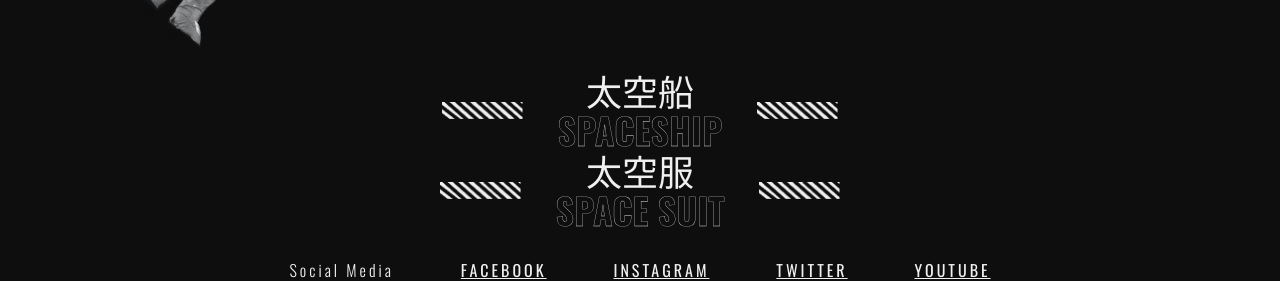
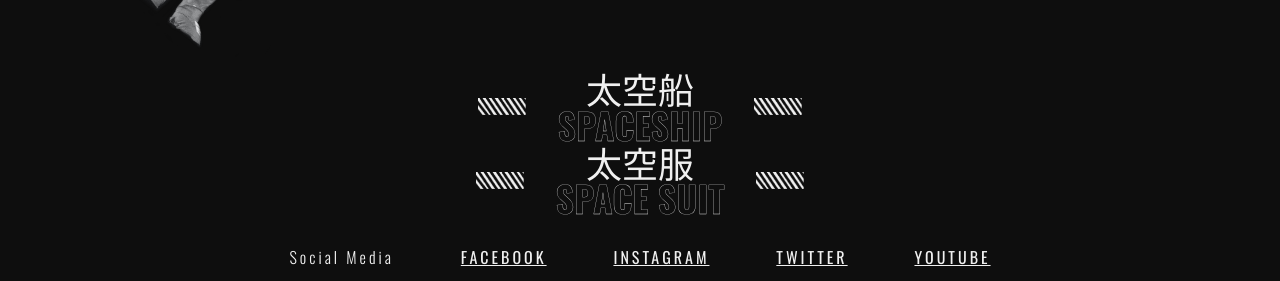
Before and after one commit to Hsu-28/PlanetVoyager, a Vue app: page /technology in a window 1280 px wide. Shown: the part 1099-1380 px from the top of the page. Built offline with nearby package versions, Linux system fonts and the light colour scheme; what view-ui-plus would draw is missing.

Commit message:
SectionTitle RWD 做完

```diff
--- a/src/assets/sass/page/_destination.scss
+++ b/src/assets/sass/page/_destination.scss
@@ -1,29 +1,36 @@
-body{
+body {
     background-color: black;
 }
-h1{
-    font-size: $h1-l;
+
+h1 {
+    font-size: $h1-s;
     color: $white;
     display: flex;
     flex-direction: column;
     align-items: center;
     justify-content: center;
 }
-.h1-ch{
-    writing-mode:vertical-lr;
+
+
+.h1-ch {
+    writing-mode: vertical-lr;
 }
 
-.h1-en{
+.h1-en {
     margin-top: 50px;
-    font-weight:bolder;
+    font-weight: bolder;
 }
+
 /* 大氣層的樣式，使用box-shadow來產生特定的陰影效果。
 使用radial-gradient來模擬由中心向外的透明度變化，並且使其呈圓形。*/
 .planet__atmosphere {
     box-shadow:
-    -5px 0px 10px -4px #999999,/* 白色亮外框 */
-    inset 10px 0px 12px -2px rgba(255, 255, 255, .3),/* 白色亮內框 */
-    inset -50px 0px 50px 0px rgb(31, 30, 30); /*星球右側陰影*/
+        -5px 0px 10px -4px #999999,
+        /* 白色亮外框 */
+        inset 10px 0px 12px -2px rgba(255, 255, 255, .3),
+        /* 白色亮內框 */
+        inset -50px 0px 50px 0px rgb(31, 30, 30);
+    /*星球右側陰影*/
     height: 190px;
     width: 190px;
     position: relative;
@@ -31,18 +38,22 @@ h1{
     border-radius: 100px;
     overflow: hidden;
 }
+
 /* 行星地表的樣式。並且有一個旋轉和縮放的效果，模仿行星的自轉。
 planetRotate的動畫，該動畫將背景位置由0%移動到-200%。
 佔據其父元素（即大氣層）的整個空間，並將其背景圖像大小設置為cover以填充整個元素。*/
-.mars{
+.mars {
     background-image: url(/src/assets/image/destination/mars.jpg);
 }
-.moon{
+
+.moon {
     background-image: url(/src/assets/image/destination/moon.jpg);
 }
-.venus{
+
+.venus {
     background-image: url(/src/assets/image/destination/venus.jpg);
 }
+
 .planet__surface {
     transform: rotate(0.034deg) scale(1.2);
     animation: planetRotate 30s linear infinite;
@@ -52,6 +63,7 @@ planetRotate的動畫，該動畫將背景位置由0%移動到-200%。
     z-index: -1;
     background-size: cover;
 }
+
 @keyframes planetRotate {
     0% {
         background-position: 0% center;
@@ -61,3 +73,20 @@ planetRotate的動畫，該動畫將背景位置由0%移動到-200%。
         background-position: -200% center;
     }
 }
+
+@media screen and (min-width: 700px) {
+    h1 {
+        font-size: $h1-m;
+    }
+
+
+}
+
+@media screen and (min-width: 1024px) {
+    h1 {
+        font-size: $h1-l;
+    }
+
+}
+
+@media screen and (min-width: 1800px) {}
--- a/src/components/SectionTitle.vue
+++ b/src/components/SectionTitle.vue
@@ -7,8 +7,6 @@
         </div>
         <img class="deco" src="~@/assets/image/technology/斜紋.png" alt="斜紋裝飾">
     </div>
-
-
 </template>
 <script>
 export default {
@@ -18,29 +16,59 @@ export default {
 }
 </script>
 <style scoped lang="scss">
-    .section-title{
+.section-title {
     display: flex;
     justify-content: center;
     align-items: center;
-            .deco{
+
+    .deco {
         height: 17px;
-                width: 81px;
+        // width: 81px;
+        width:3rem;
     }
-            .padding{
-                padding-left: 35px;
-                padding-right: 35px;
+
+    .padding {
+        // padding-left: 35px;
+        // padding-right: 35px;
+        padding-left: 2rem;
+        padding-right: 2rem;
     }
-            h2{
+
+    h2 {
         color: $white;
         text-align: center;
-                font-size: 36px;
-                line-height: 40px;
-                    &:nth-of-type(2){
+        font-size: $h2-s;
+        // line-height: 40px;
+        line-height: 2.3rem;
+
+        &:nth-of-type(2) {
             color: transparent;
             -webkit-text-stroke: .3px $white;
             font-weight: 700;
         }
     }
+
+    @media screen and (min-width: 700px) {
+
+        h2 {
+            font-size: $h2-m;
+        }
     }
 
+    @media screen and (min-width: 1024px) {
+        h2 {
+            font-size: $h2-l;
+        }
+    }
+}
+
+@keyframes planetRotate {
+    0% {
+        background-position: 0% center;
+    }
+
+    100% {
+        background-position: -200% center;
+    }
+}
 </style>
```
Lines whose indentation alone changed are shown as unchanged.
